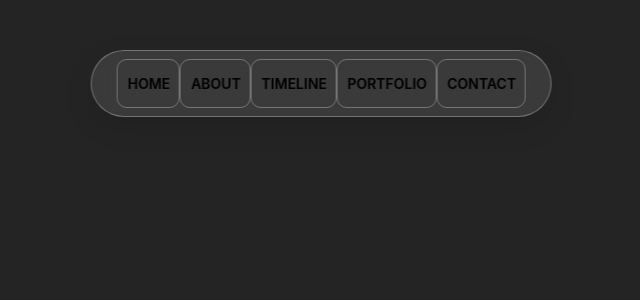
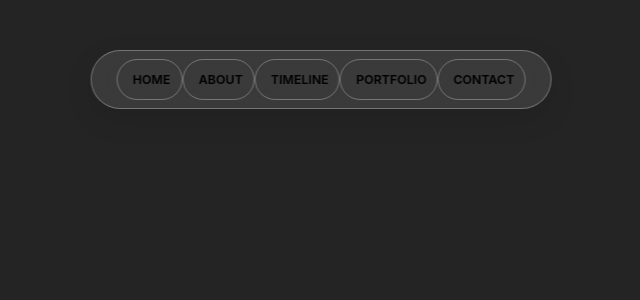
Before and after one commit to giterichub/eric-portfolio, a React (Vite) app: page / in a window 1280 px wide. Shown: the top 300 px of the page, without its empty margins (319-959 px from the left). Built offline with nearby package versions, Linux system fonts and the light colour scheme.

Commit message:
Updated list item and anchor styles

```diff
--- a/src/styles/navbar.css
+++ b/src/styles/navbar.css
@@ -25,7 +25,7 @@
     display: inline-block;
     position: relative;
   /*   width: 18%; */
-    border-radius: 10px;
+    border-radius: 28px;
     overflow: hidden;
     transition: all 0.3s ease;
   /*   border: 2px solid rgba(0, 0, 0, 0.2); */
@@ -35,14 +35,14 @@
   .navbar ul li a {
     color: black; /* Text color set to black */
     text-decoration: none;
-    font-size: .875rem;
-    padding: 15px 10px;
+    font-size: .775rem;
+    padding: 12px 15px;
     font-weight: 600;
     display: block;
     text-align: center;
     position: relative;
     z-index: 1;
-    border-radius: 10px;
+    border-radius: 28px;
     background-color: transparent;
     transition: background-color 0.3s, transform 0.3s;
   }
```
